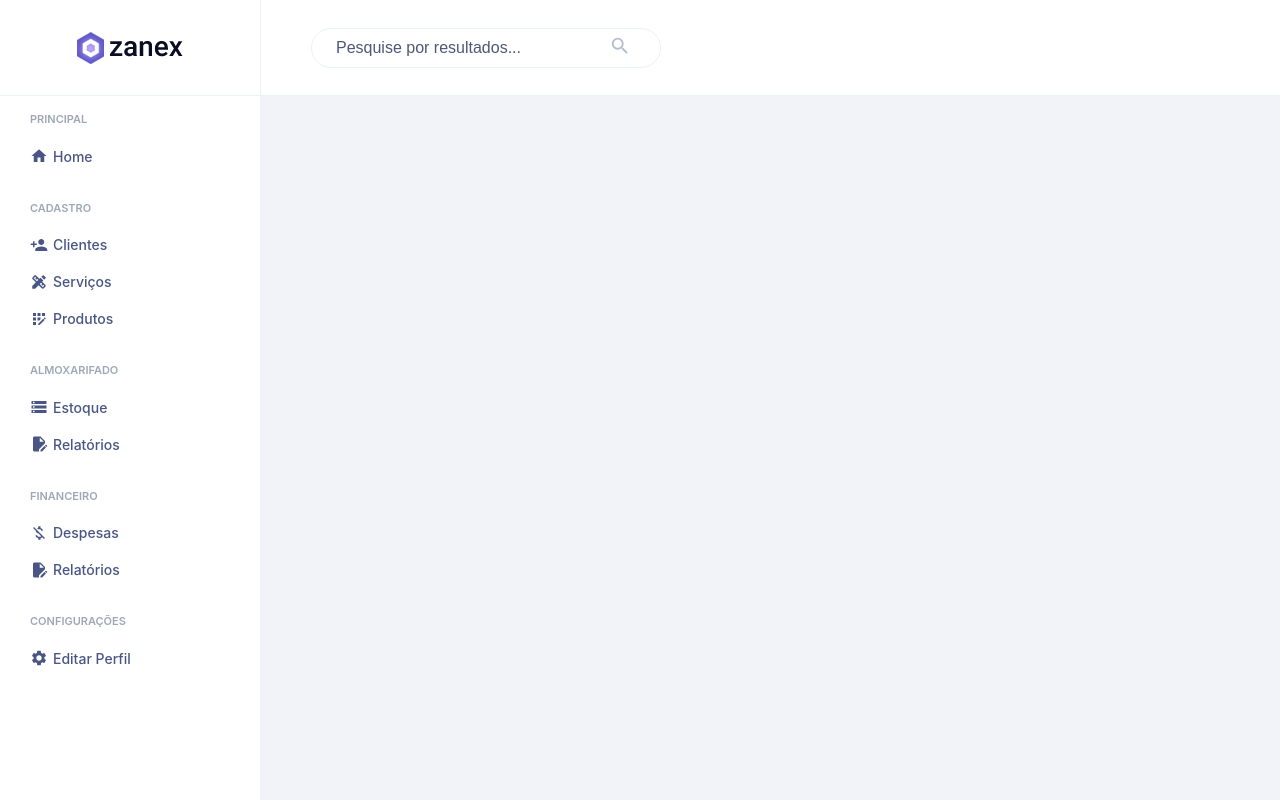
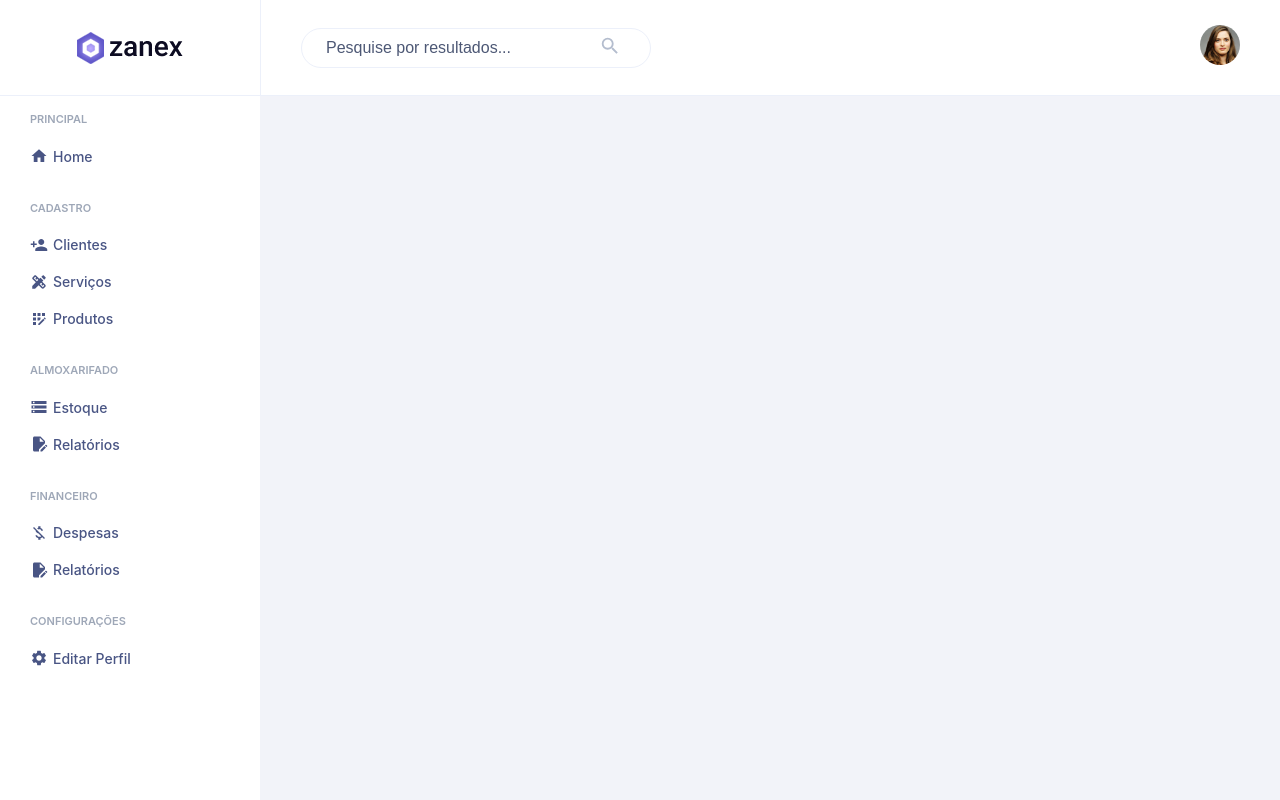
Before and after one commit to Rafael-Arruda/management-product, a React (Vite) app: page / in a window 1280 px wide. Built offline with nearby package versions, Linux system fonts and the light colour scheme.

Commit message:
feat: elemento de perfil da topbar

```diff
--- a/index.html
+++ b/index.html
@@ -1,5 +1,5 @@
 <!doctype html>
-<html lang="en">
+<html lang="pt-BR">
   <head>
     <meta charset="UTF-8" />
     <link rel="icon" type="image/svg+xml" href="/vite.svg" />
--- a/src/components/Topbar/index.jsx
+++ b/src/components/Topbar/index.jsx
@@ -1,10 +1,25 @@
-import React from "react";
+import React, { useState } from "react";
 
-import { Header, Search } from './style';
+import {
+    Header,
+    Search,
+    Profile,
+    Menu,
+    DropdownProfile
+} from './style';
 
-import { MdSearch } from 'react-icons/md';
+import imgProfile from '../../assets/profile_img.jpg';
+
+import { MdSearch, MdOutlinePerson } from 'react-icons/md';
 
 export default function Topbar() {
+
+    const [showMenuProfile, setShowMenuProfile] = useState(false);
+
+    function handleShowMenuProfile() {
+        setShowMenuProfile(!showMenuProfile);
+    }
+
     return(
         <Header>
             <Search>
@@ -13,6 +28,37 @@ export default function Topbar() {
                     <MdSearch size={22} color="#b4bdce"/>
                 </button>
             </Search>
+
+           <Menu>
+                <Profile onClick={handleShowMenuProfile}>
+                    <img src={imgProfile} alt="imagem de perfil" />
+                </Profile>
+
+                {showMenuProfile &&
+                <DropdownProfile>
+                    <div className="box-profile-info">
+                        <h5>Sandra Scotland</h5>
+                        <span>Administrator</span>
+                    </div>
+                    <a href="#">
+                        <MdOutlinePerson size={20} color="#000"/>
+                        <span>Perfil</span>
+                    </a>
+                    <a href="#">
+                        <MdOutlinePerson size={20} color="#000"/>
+                        <span>Ajuda</span>
+                    </a>
+                    <a href="#">
+                        <MdOutlinePerson size={20} color="#000"/>
+                        <span>Configurações</span>
+                    </a>
+                    <a href="#">
+                        <MdOutlinePerson size={20} color="#000"/>
+                        <span>Sair</span>
+                    </a>
+                </DropdownProfile>
+                }
+           </Menu>
         </Header>
     )
 }
--- a/src/components/Topbar/style.js
+++ b/src/components/Topbar/style.js
@@ -4,9 +4,11 @@ export const Header = styled.header`
     background-color: var(--white);
     display: flex;
     align-items: center;
+    justify-content: space-between;
 
-    width: 100%;
+    width: calc(100vw - 260px);
     height: 12vh;
+    padding: 0px 40px;
     border-left: 1px solid var(--border-color);
     border-bottom: 1px solid var(--border-color);
 
@@ -17,7 +19,6 @@ export const Header = styled.header`
 `;
 
 export const Search = styled.div`
-    margin-left: 50px;
     border: 1px solid var(--border-color);
     display: flex;
     align-items: center;
@@ -43,3 +44,57 @@ export const Search = styled.div`
         border: none;
     }
 `;
+
+export const Profile = styled.button`
+    border: none;
+    background: none;
+
+    img {
+        width: 40px;
+        height: 40px;
+        border-radius: 50%;
+    }
+`;
+
+export const Menu = styled.div`
+    position: relative;
+`;
+
+export const DropdownProfile = styled.div`
+    position: absolute;
+    top: 55px;
+    right: 0;
+    display: flex;
+    flex-direction: column;
+
+    width: 200px;
+    background: var(--white);
+    border: 2px solid var(--border-color);
+    border-radius: 5px;
+
+    .box-profile-info {
+        display: flex;
+        flex-direction: column;
+        align-items: center;
+        justify-content: center;
+        padding: 1rem;
+    }
+
+    .box-profile-info span {
+        color: #76839a;
+        font-size: 12px;
+        font-weight: 500;
+    }
+
+    a {
+        display: flex;
+        align-items: center;
+        gap: 8px;
+        color: #000;
+        padding: 16px;
+        border-top: 1px solid var(--border-color);
+    }
+    a:hover {
+        background: rgba(98, 89, 202, 0.1);
+    }
+`;
```
Also changed, not shown: src/assets/profile_img.jpg (added).
